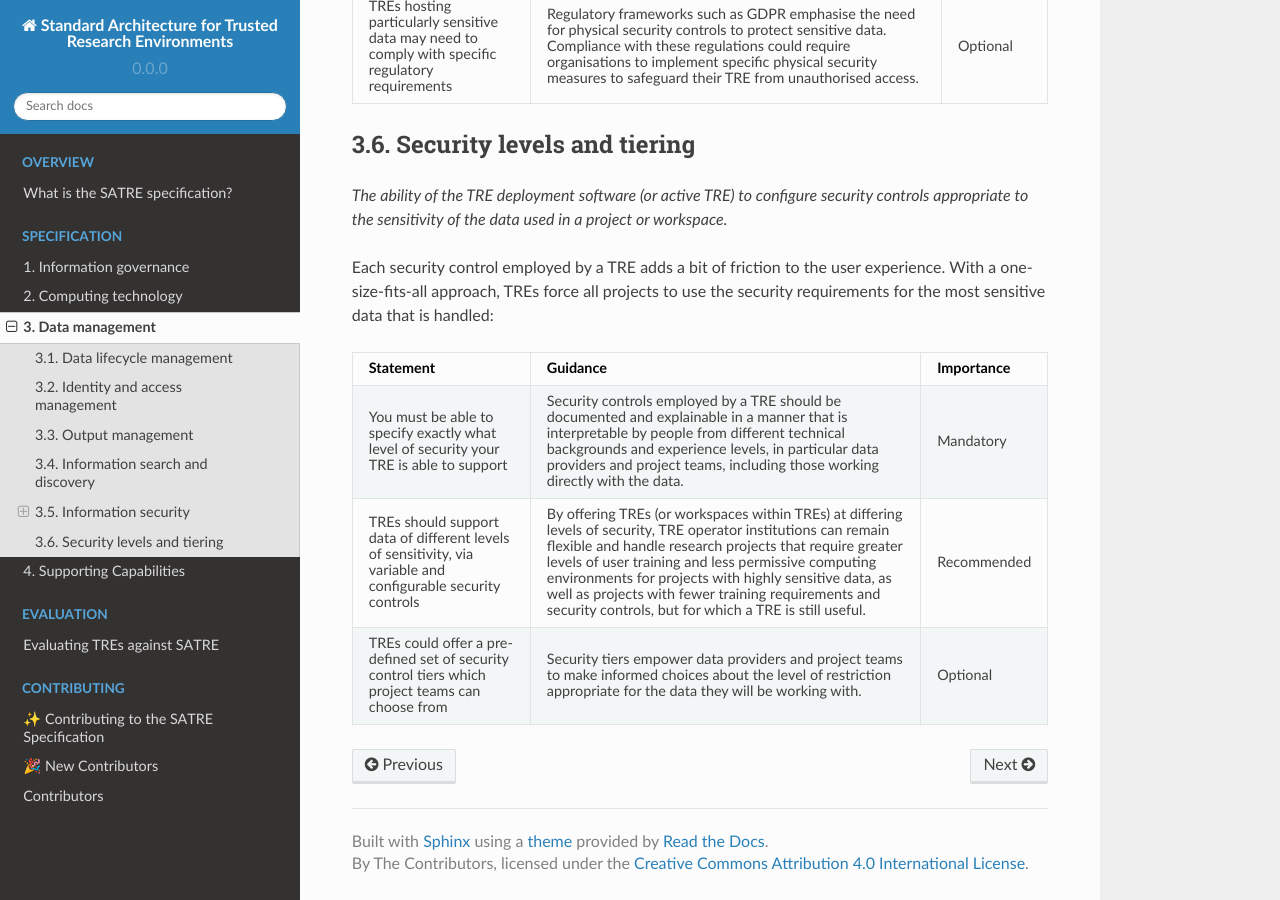
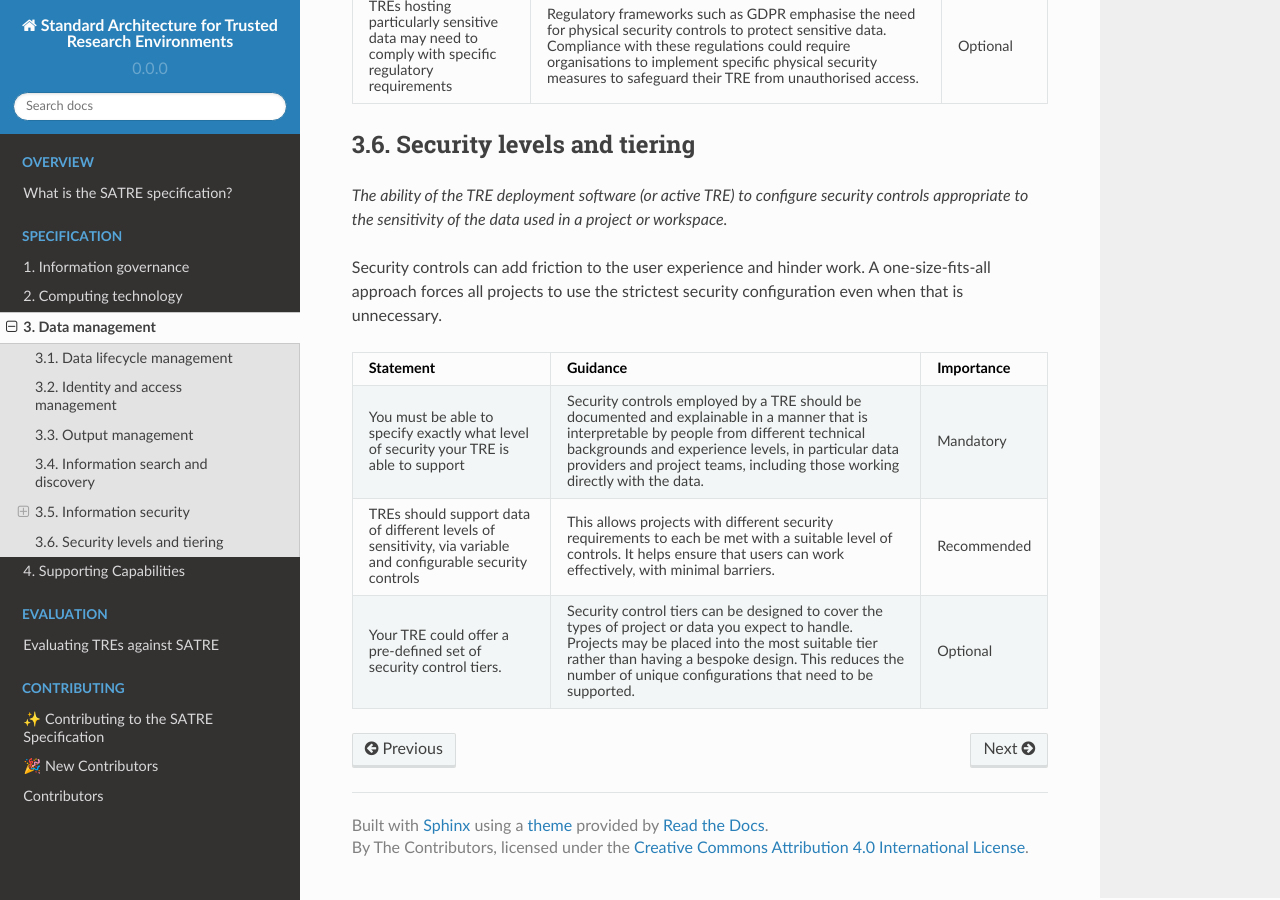
Before and after one commit to sa-tre/satre-specification, a Sphinx documentation site: the page built from docs/source/pillars/data_management.md, in a window 1280 px wide and 900 px high, scrolled down 6156 px. Built offline with Sphinx 7.4.7 and the Read the Docs theme 2.0.0, drawn with Linux system fonts in a browser that asks for light colours.

Commit message:
:memo: Apply suggestions from @JimMadge
Co-authored-by: Jim Madge <jmadge@turing.ac.uk>

````diff
--- a/docs/source/pillars/data_management.md
+++ b/docs/source/pillars/data_management.md
@@ -280,7 +280,8 @@ Physical security controls can provide TREs using highly sensitive data an extra
 
 _The ability of the TRE deployment software (or active TRE) to configure security controls appropriate to the sensitivity of the data used in a project or workspace._
 
-Each security control employed by a TRE adds a bit of friction to the user experience. With a one-size-fits-all approach, TREs force all projects to use the security requirements for the most sensitive data that is handled:
+Security controls can add friction to the user experience and hinder work.
+A one-size-fits-all approach forces all projects to use the strictest security configuration even when that is unnecessary.
 
 ```{list-table}
 :header-rows: 1
@@ -293,9 +294,12 @@ Each security control employed by a TRE adds a bit of friction to the user exper
   - Security controls employed by a TRE should be documented and explainable in a manner that is interpretable by people from different technical backgrounds and experience levels, in particular data providers and project teams, including those working directly with the data.
   - Mandatory
 * - TREs should support data of different levels of sensitivity, via variable and configurable security controls
-  - By offering TREs (or workspaces within TREs) at differing levels of security, TRE operator institutions can remain flexible and handle research projects that require greater levels of user training and less permissive computing environments for projects with highly sensitive data, as well as projects with fewer training requirements and security controls, but for which a TRE is still useful.
+  - This allows projects with different security requirements to each be met with a suitable level of controls.
+    It helps ensure that users can work effectively, with minimal barriers.
   - Recommended
-* - TREs could offer a pre-defined set of security control tiers which project teams can choose from
-  - Security tiers empower data providers and project teams to make informed choices about the level of restriction appropriate for the data they will be working with.
+* - Your TRE could offer a pre-defined set of security control tiers.
+  - Security control tiers can be designed to cover the types of project or data you expect to handle.
+    Projects may be placed into the most suitable tier rather than having a bespoke design.
+    This reduces the number of unique configurations that need to be supported.
   - Optional
 ```
````
